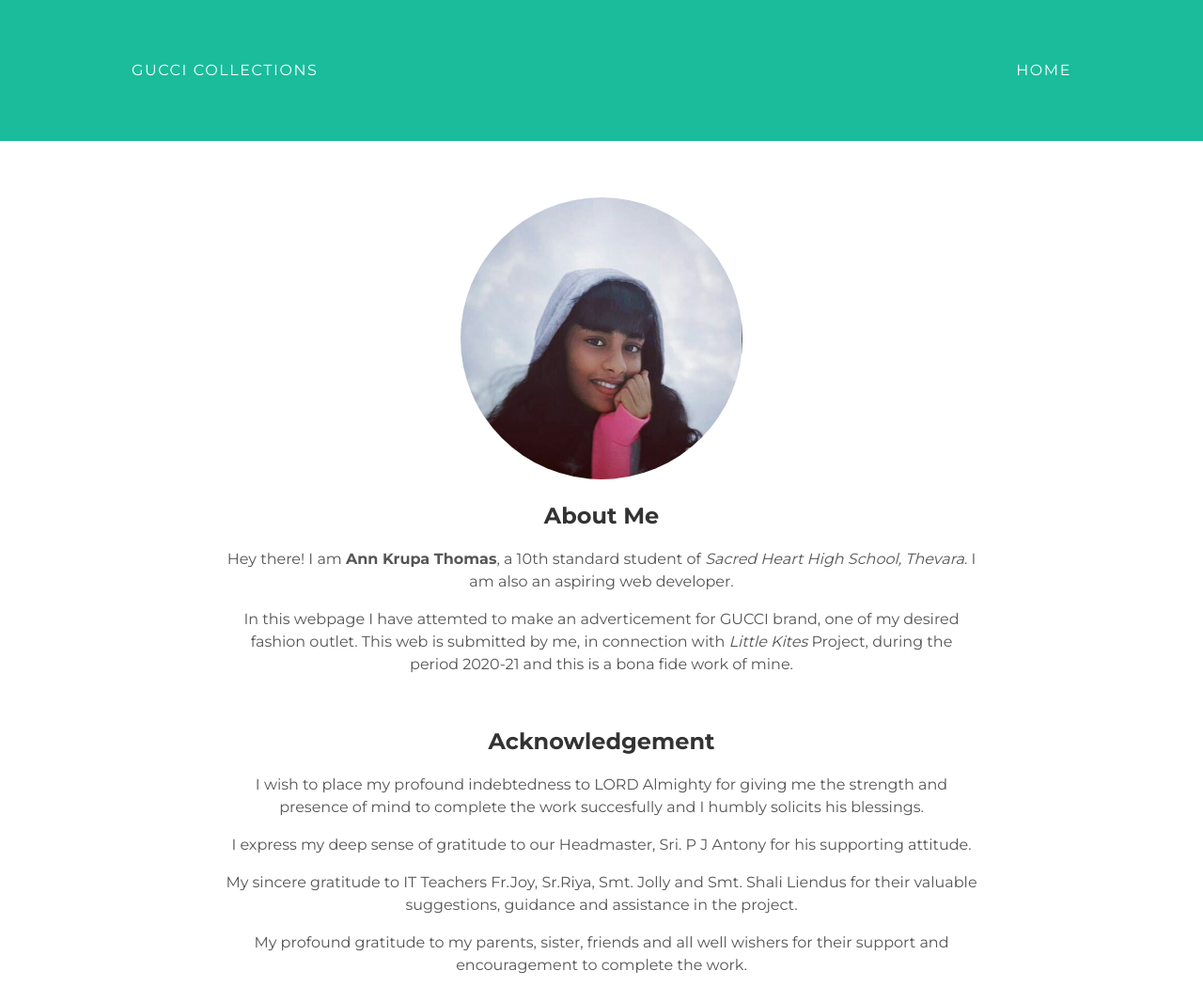
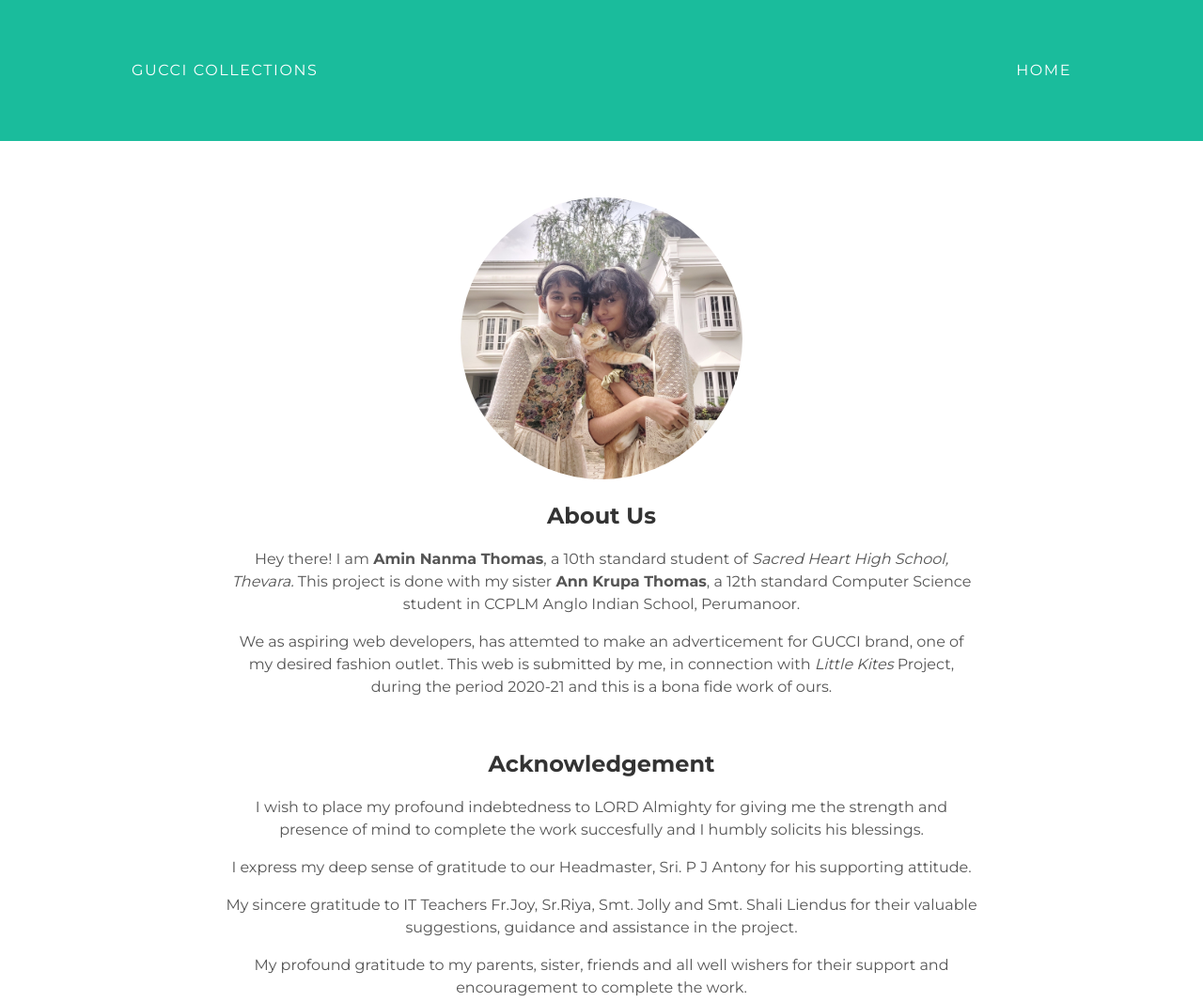
Before and after one commit to whitepony22/gucci-clone, a plain HTML site: page about.html in a window 1280 px wide. Shown: the top 1066 px of the page at 94% size. Drawn offline with Linux system fonts and the light colour scheme.

Commit message:
Add Us.jpg and change about.html

```diff
--- a/about.html
+++ b/about.html
@@ -17,12 +17,12 @@
 <div class="container">
 <div class="about">
 <div class="about-author">
-<img src="Nanma.jpg" height="300px" width="300px">
+<img src="Us.jpg" height="300px" width="300px">
 </div>
-<h2 class="about-title">About Me</h2><!--Amin Nanma Thomas-->
+<h2 class="about-title">About Us</h2><!--Amin Nanma Thomas-->
 <div class="about-content">
-<p>Hey there! I am <strong>Ann Krupa Thomas</strong>, a 10th standard student of <em>Sacred Heart High School, Thevara.</em> I am also an aspiring web developer.</p>
-<p>In this webpage I have attemted to make an adverticement for GUCCI brand, one of my desired fashion outlet. This web is submitted by me, in connection with <em>Little Kites</em> Project, during the period 2020-21 and this is a bona fide work of mine.</p>
+<p>Hey there! I am <strong>Amin Nanma Thomas</strong>, a 10th standard student of <em>Sacred Heart High School, Thevara.</em> This project is done with my sister <b>Ann Krupa Thomas</b>, a 12th standard Computer Science student in CCPLM Anglo Indian School, Perumanoor.</p>
+<p>We as aspiring web developers, has attemted to make an adverticement for GUCCI brand, one of my desired fashion outlet. This web is submitted by me, in connection with <em>Little Kites</em> Project, during the period 2020-21 and this is a bona fide work of ours.</p>
 <br>
 <h2 class="about-title">Acknowledgement</h2>
 <p>I wish to place my profound indebtedness to LORD Almighty for giving me the strength and presence of mind to complete the work succesfully and I humbly solicits his blessings.</p>
```
Also changed, not shown: Us.jpg (added).
